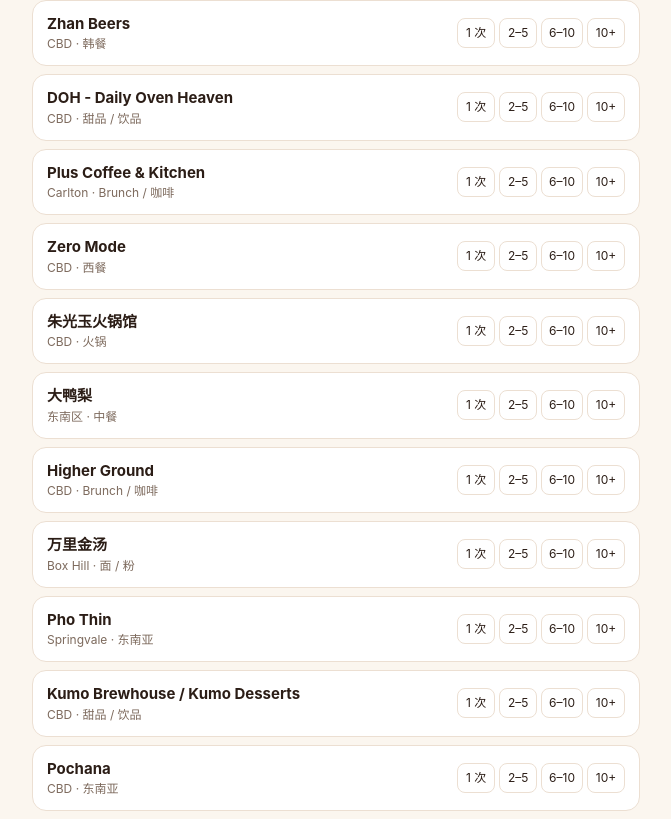
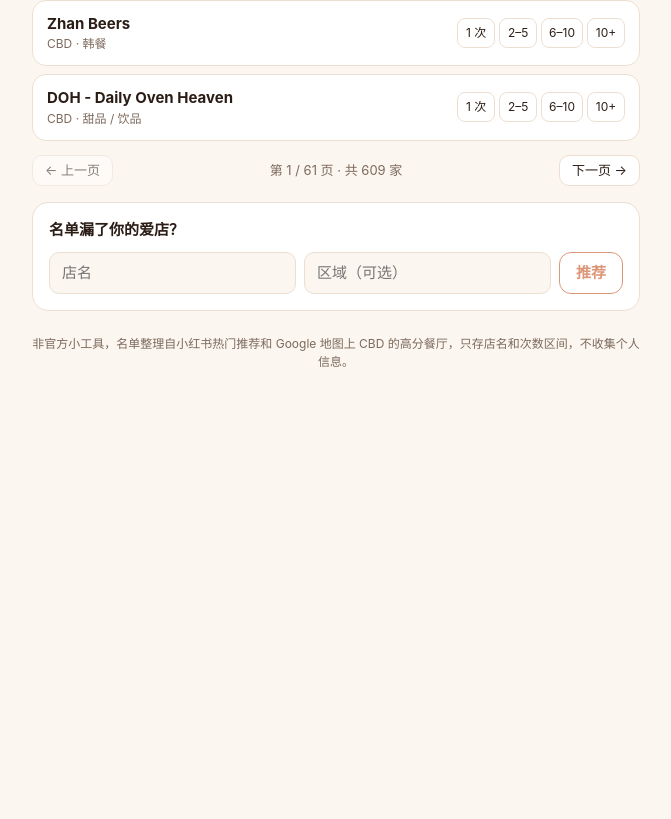
Before and after one commit to hao-huang-go/eat-list, a React (Vite) app: page / in a window 1280 px wide. Shown: the part 894-1713 px from the top of the page, without its empty margins (304-975 px from the left). After the commit the page ends 1385 px from the top, so only its background shows below. Built offline with nearby package versions, Linux system fonts and the light colour scheme; no server answers.

Commit message:
Show the checklist 10 restaurants per page
Co-Authored-By: Claude Opus 5.5 (1M context) <noreply@anthropic.com>

```diff
--- a/src/Checklist.tsx
+++ b/src/Checklist.tsx
@@ -1,4 +1,4 @@
-import { useMemo, useState } from "react";
+import { useEffect, useMemo, useState } from "react";
 import { CUISINES, cuisineLabel, type Cuisine } from "./cuisines";
 import { FREQUENCIES, type Frequency } from "./frequency";
 import { translate, type Lang, type MessageKey } from "./i18n";
@@ -15,6 +15,8 @@ const SCOPES: Scope[] = ["all", "cbd", "suburbs"];
 const SCOPE_KEYS: Record<Scope, MessageKey> = { all: "areaAll", cbd: "areaCbd", suburbs: "areaSuburbs" };
 const inCbd = (area: string) => area.startsWith("CBD");
 
+const PAGE_SIZE = 10;
+
 const FREQ_KEYS: Record<Frequency, MessageKey> = { 1: "freq1", 2: "freq2", 3: "freq3", 4: "freq4" };
 
 export function Checklist({ lang, items, onChange }: Props) {
@@ -23,6 +25,10 @@ export function Checklist({ lang, items, onChange }: Props) {
   const [query, setQuery] = useState("");
   const [scope, setScope] = useState<Scope>("all");
   const [mineOnly, setMineOnly] = useState(false);
+  const [page, setPage] = useState(0);
+
+  // Any change to what's filtered starts again from the first page.
+  useEffect(() => setPage(0), [cuisine, query, scope, mineOnly]);
 
   const counts = useMemo(() => {
     const m = new Map<Cuisine, number>();
@@ -38,6 +44,15 @@ export function Checklist({ lang, items, onChange }: Props) {
       (!mineOnly || items[r.id] !== undefined) &&
       (!q || (r.name ?? "").toLowerCase().includes(q) || (r.zh ?? "").includes(q) || r.area.toLowerCase().includes(q)),
   );
+
+  const pages = Math.max(1, Math.ceil(shown.length / PAGE_SIZE));
+  const current = Math.min(page, pages - 1);
+  const visible = shown.slice(current * PAGE_SIZE, (current + 1) * PAGE_SIZE);
+
+  function go(next: number) {
+    setPage(next);
+    document.querySelector(".places")?.scrollIntoView({ behavior: "smooth", block: "start" });
+  }
 
   function pick(id: string, freq: Frequency) {
     const next = { ...items };
@@ -77,7 +92,7 @@ export function Checklist({ lang, items, onChange }: Props) {
       </div>
 
       <ol className="places">
-        {shown.map((r) => {
+        {visible.map((r) => {
           const picked = items[r.id];
           const [primary, secondary] = restaurantNames(r, lang);
           return (
@@ -102,6 +117,21 @@ export function Checklist({ lang, items, onChange }: Props) {
           );
         })}
       </ol>
+      {shown.length === 0 ? (
+        <p className="hint center">{t("noMatch")}</p>
+      ) : (
+        pages > 1 && (
+          <nav className="pager">
+            <button className="seg" disabled={current === 0} onClick={() => go(current - 1)}>
+              ← {t("prev")}
+            </button>
+            <span>{t("pageOf", { page: current + 1, pages, n: shown.length })}</span>
+            <button className="seg" disabled={current >= pages - 1} onClick={() => go(current + 1)}>
+              {t("next")} →
+            </button>
+          </nav>
+        )
+      )}
     </section>
   );
 }
--- a/src/i18n.ts
+++ b/src/i18n.ts
@@ -11,6 +11,10 @@ const zh = {
   areaCbd: "CBD",
   areaSuburbs: "CBD 以外",
   mineOnly: "只看吃过的",
+  prev: "上一页",
+  next: "下一页",
+  pageOf: "第 {page} / {pages} 页 · 共 {n} 家",
+  noMatch: "没有找到，换个关键词试试，或者在下面推荐这家店",
   tried: "已吃过 {n} / {total}",
   freq1: "1 次",
   freq2: "2–5",
@@ -61,6 +65,10 @@ const en: typeof zh = {
   areaCbd: "CBD",
   areaSuburbs: "Outside CBD",
   mineOnly: "Only ones I've tried",
+  prev: "Prev",
+  next: "Next",
+  pageOf: "Page {page} of {pages} · {n} places",
+  noMatch: "No match. Try another word, or suggest the place below.",
   tried: "Tried {n} / {total}",
   freq1: "Once",
   freq2: "2–5",
--- a/src/index.css
+++ b/src/index.css
@@ -290,6 +290,27 @@ h3 {
   }
 }
 
+.pager {
+  display: flex;
+  justify-content: space-between;
+  align-items: center;
+  gap: 8px;
+  margin-top: 14px;
+  font-size: 13px;
+  color: var(--muted);
+}
+
+.pager .seg {
+  border: 1px solid var(--line);
+  border-radius: 10px;
+  background: var(--card);
+  color: var(--text);
+}
+
+.places {
+  scroll-margin-top: 170px;
+}
+
 .dock {
   position: fixed;
   left: 0;
```
